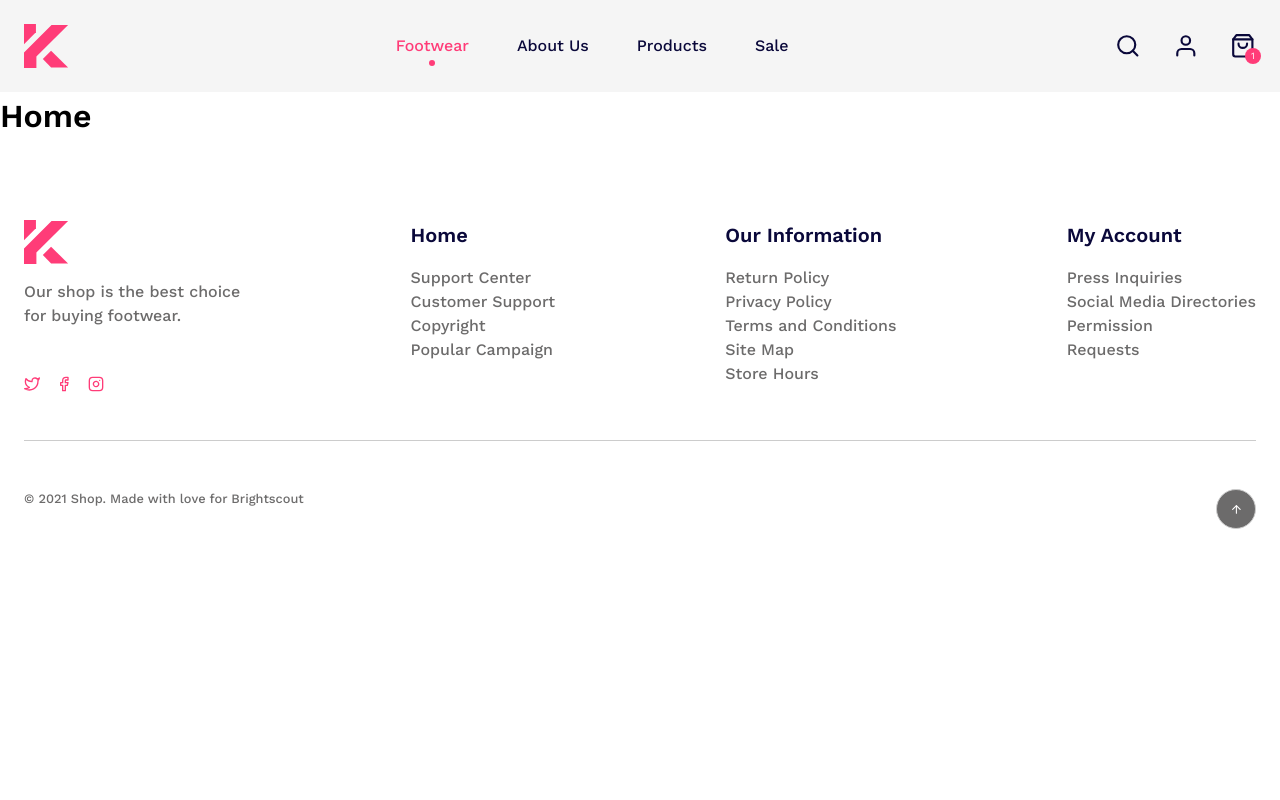
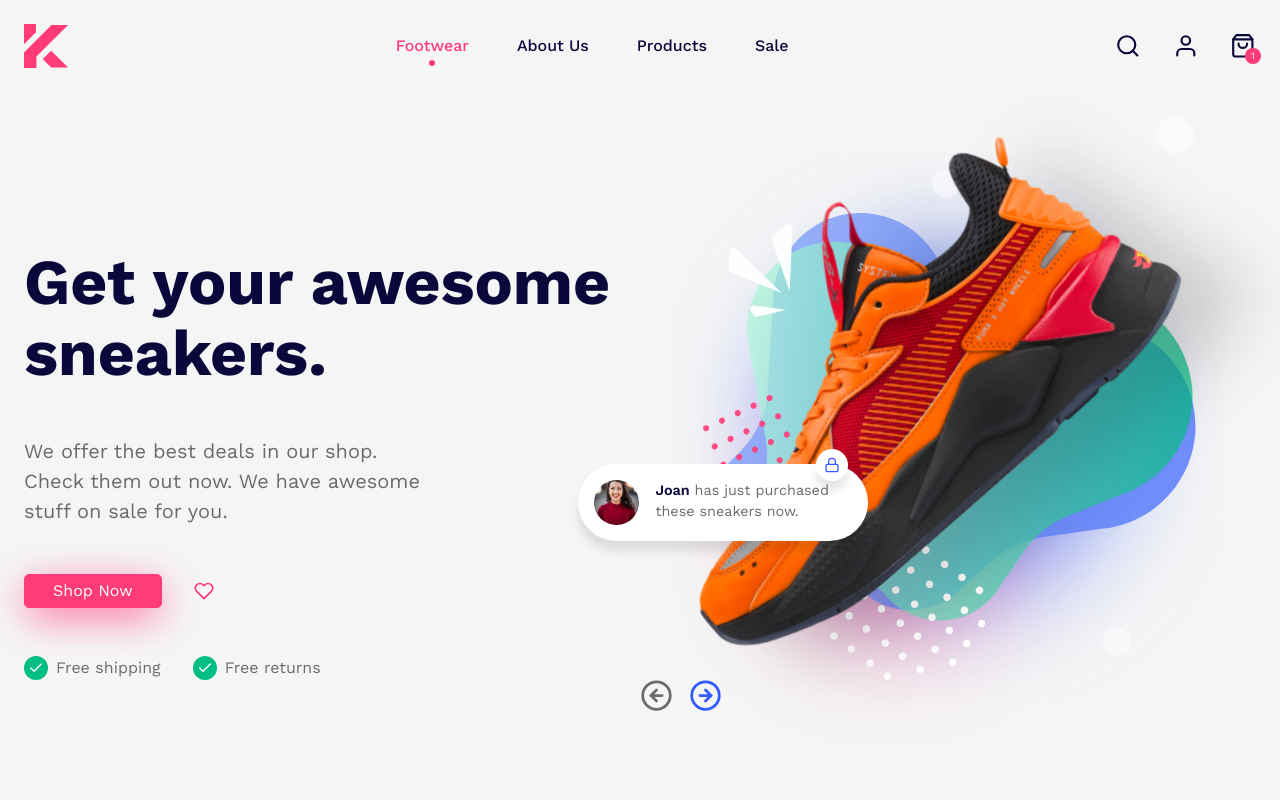
Before and after one commit to yuksak/cra-test-case, a React (Create React App) app: page / in a window 1280 px wide. Shown: the top 800 px of the page. Built offline with nearby package versions, Linux system fonts and the light colour scheme.

Commit message:
feat: add intro section of footwear page

```diff
--- a/src/App.jsx
+++ b/src/App.jsx
@@ -2,6 +2,7 @@ import React from "react";
 import { Route, Routes } from "react-router-dom";
 import Footer from "./components/footer";
 import Header from "./components/header";
+import FootWearPage from "./pages/FootWearPage";
 
 const App = () => {
   return (
@@ -12,7 +13,7 @@ const App = () => {
           path="*"
           element={<h1>404 Error. Could not find such page!</h1>}
         />
-        <Route path="/" element={<h1>Home</h1>} />
+        <Route path="/" element={<FootWearPage />} />
         <Route path="/about-us" element={<h1>About Us</h1>} />
         <Route path="/products" element={<h1>Products</h1>} />
         <Route path="/sale" element={<h1>Sale</h1>} />
--- /dev/null
+++ b/src/components/intro/index.jsx
@@ -0,0 +1,90 @@
+import React from "react";
+
+import styles from "./index.module.scss";
+
+import {
+  FiHeart,
+  FiCheck,
+  FiLock,
+  FiArrowLeftCircle,
+  FiArrowRightCircle,
+} from "react-icons/fi";
+
+import blink from "../../images/decorations/blink.svg";
+import whiteDots from "../../images/decorations/white-dots.svg";
+import threeDots from "../../images/decorations/three-big-dots.svg";
+import gradientShadow from "../../images/decorations/gradient-shadow.svg";
+import pinkDots from "../../images/decorations/pink-dots.svg";
+import shapeFront from "../../images/decorations/shape-1.svg";
+import shapeBack from "../../images/decorations/shape-2.svg";
+import sneaker from "../../images/sneakers/sneaker-1.svg";
+import userPic from "../../images/pics/user-pic.svg";
+
+const Intro = () => {
+  return (
+    <div className={styles.intro}>
+      <div className="wrapper">
+        <div className={styles.intro__block}>
+          <div className={styles.intro__info}>
+            <h2 className={styles.intro__title}>Get your awesome sneakers.</h2>
+            <p className={styles.intro__text}>
+              We offer the best deals in our shop. Check them out now. We have
+              awesome stuff on sale for you.
+            </p>
+            <div className={styles.intro__buttons}>
+              <button>Shop Now</button>
+              <button>
+                <FiHeart />
+              </button>
+            </div>
+            <div className={styles.intro__options}>
+              <p>
+                <span>
+                  <FiCheck />
+                </span>
+                Free shipping
+              </p>
+              <p>
+                <span>
+                  <FiCheck />
+                </span>
+                Free returns
+              </p>
+            </div>
+          </div>
+          <div className={styles.intro__illustration}>
+            <img src={gradientShadow} alt="gradientShadow" />
+            <img src={shapeBack} alt="shapeBack" />
+            <img src={shapeFront} alt="shapeFront" />
+            <img src={pinkDots} alt="pinkDots" />
+            <img src={blink} alt="blink" />
+            <img src={whiteDots} alt="whiteDots" />
+            <img src={threeDots} alt="threeDots" />
+            <img src={sneaker} alt="sneaker" />
+            <div className={styles.intro__message}>
+              <div>
+                <FiLock />
+              </div>
+              <div>
+                <img src={userPic} alt="userPic" />
+                <p>
+                  <span>Joan</span> has just purchased these sneakers now.
+                </p>
+              </div>
+            </div>
+            <div className={styles.intro__sliders}>
+              <button disabled>
+                <FiArrowLeftCircle />
+              </button>
+              <button>
+                <FiArrowRightCircle />
+              </button>
+            </div>
+          </div>
+        </div>
+      </div>
+    </div>
+  );
+};
+
+export default Intro;
--- /dev/null
+++ b/src/components/intro/index.module.scss
@@ -0,0 +1,339 @@
+@use "../../styles/variables.scss" as var;
+
+.intro {
+  background-color: var.$secondary-bg-color;
+  overflow: hidden;
+
+  &__block {
+    display: flex;
+    flex-direction: row;
+    justify-content: space-between;
+    align-items: center;
+
+    @include var.phone {
+      flex-direction: column;
+      padding-bottom: 2rem;
+    }
+  }
+
+  &__info {
+    flex: 1;
+    display: flex;
+    flex-direction: column;
+    gap: 3rem;
+
+    @include var.phone {
+      text-align: center;
+      gap: 2rem;
+    }
+  }
+
+  &__title {
+    font-size: 4rem;
+    font-weight: 700;
+    line-height: 1.1;
+    color: var.$primary-text-color;
+
+    @include var.tablet {
+      font-size: 3rem;
+    }
+
+    @include var.phone {
+      font-size: 2rem;
+    }
+  }
+
+  &__text {
+    font-size: 1.25rem;
+    width: 65%;
+    font-weight: medium;
+    color: var.$secondary-text-color;
+
+    @include var.tablet {
+      width: 85%;
+    }
+
+    @include var.phone {
+      font-size: 1rem;
+      width: 90%;
+    }
+  }
+
+  &__buttons {
+    display: flex;
+    gap: 2rem;
+
+    @include var.phone {
+      justify-content: center;
+    }
+
+    & button {
+      border: none;
+
+      &:first-child {
+        border: 1px solid var.$tertiary-text-color;
+        border-radius: 5px;
+        padding: 0.25rem 1.75rem;
+        font-size: 1rem;
+        color: #ffffff;
+        background-color: var.$tertiary-text-color;
+        box-shadow: rgba(var.$tertiary-text-color, 1) 0px 10px 40px -5px;
+        cursor: pointer;
+        transition: all 0.5s;
+
+        @include var.phone {
+          padding: 0.25rem 1rem;
+        }
+
+        &:hover {
+          border-color: #ffffff;
+          background-color: #ffffff;
+          color: var.$tertiary-text-color;
+        }
+      }
+
+      &:last-child {
+        background: transparent;
+        cursor: pointer;
+        & svg {
+          width: 20px;
+          height: 20px;
+          color: var.$tertiary-text-color;
+        }
+      }
+    }
+  }
+
+  &__options {
+    display: flex;
+    flex-direction: row;
+    gap: 2rem;
+
+    @include var.phone {
+      flex-direction: column;
+      align-content: center;
+      margin: 0 auto;
+      gap: 1rem;
+    }
+
+    & p {
+      display: flex;
+      color: var.$secondary-text-color;
+      align-items: center;
+
+      & span {
+        width: 24px;
+        height: 24px;
+        border-radius: 50%;
+        color: #ffffff;
+        background-color: #02be83;
+        display: flex;
+        justify-content: center;
+        align-items: center;
+        margin-right: 0.5rem;
+      }
+    }
+  }
+
+  &__illustration {
+    position: relative;
+    display: flex;
+    flex-direction: column;
+    flex: 1;
+
+    @include var.phone {
+      position: relative;
+      display: flex;
+      flex-direction: column;
+      margin-top: 5rem;
+    }
+
+    & > * {
+      position: absolute;
+    }
+    & > :nth-child(1) {
+      transform: scale(0.9);
+      position: relative;
+    }
+
+    & > :nth-child(2) {
+      top: 14%;
+      left: 11%;
+
+      @include var.tablet {
+        transform: scale(0.8);
+        top: 25%;
+        left: 0;
+      }
+
+      @include var.phone {
+        top: 0;
+        left: 0;
+      }
+    }
+    & > :nth-child(3) {
+      top: 18%;
+      left: 15%;
+
+      @include var.tablet {
+        transform: scale(0.8);
+        top: 28%;
+        left: 5%;
+      }
+
+      @include var.phone {
+        top: 0;
+        left: 0;
+      }
+    }
+    & > :nth-child(4) {
+      top: 40%;
+      left: 10%;
+
+      @include var.phone {
+        transform: scale(0.4);
+        top: 100px;
+        left: 0;
+      }
+    }
+    & > :nth-child(5) {
+      top: 15%;
+      left: 13%;
+
+      @include var.tablet {
+        transform: scale(0.8);
+        top: 30%;
+        left: 15%;
+      }
+
+      @include var.phone {
+        transform: scale(0.6);
+        top: 0;
+        left: 0;
+      }
+    }
+    & > :nth-child(6) {
+      top: 60%;
+      left: 30%;
+
+      @include var.tablet {
+        transform: scale(0.5);
+      }
+
+      @include var.phone {
+        transform: scale(0.7);
+        top: 0;
+        left: 150px;
+      }
+    }
+    & > :nth-child(7) {
+      top: 0;
+      right: 10%;
+
+      @include var.tablet {
+        transform: scale(0.8);
+        top: 10%;
+      }
+
+      @include var.phone {
+        transform: scale(0.5);
+        top: -50px;
+        right: 0;
+      }
+    }
+
+    & > :nth-child(8) {
+      transform: scale(1.5);
+      top: -5%;
+
+      @include var.tablet {
+        top: 10%;
+      }
+
+      @include var.phone {
+        transform: scale(1.5);
+        top: -50px;
+        left: 0;
+      }
+    }
+  }
+
+  &__message {
+    position: absolute;
+    top: 50%;
+    left: -10%;
+    max-width: 290px;
+
+    @include var.tablet {
+      transform: scale(0.8);
+
+      top: 60%;
+      left: 0;
+    }
+
+    @include var.phone {
+      top: 125px;
+    }
+
+    & > div:first-child {
+      position: absolute;
+      top: -15px;
+      right: 20px;
+      padding: 0.5rem;
+      color: #315bff;
+      background-color: var.$primary-bg-color;
+      border-radius: 50%;
+      box-shadow: rgba(0, 0, 0, 0.1) 0px 10px 10px;
+    }
+
+    & > div:last-child {
+      border-radius: 50px;
+      overflow: hidden;
+      display: flex;
+      gap: 1rem;
+      padding: 1rem;
+      font-size: 0.9rem;
+      color: var.$secondary-text-color;
+      background-color: var.$primary-bg-color;
+      box-shadow: rgba(0, 0, 0, 0.1) 0px 10px 10px;
+
+      & p span {
+        font-weight: 600;
+        color: var.$primary-text-color;
+      }
+    }
+  }
+
+  &__sliders {
+    display: flex;
+    position: relative;
+    bottom: 100px;
+    gap: 1rem;
+
+    @include var.tablet {
+      bottom: 0;
+      justify-content: center;
+    }
+
+    @include var.phone {
+      position: relative;
+      justify-content: center;
+    }
+
+    & > button {
+      border: none;
+      color: #315bff;
+      background: none;
+      cursor: pointer;
+
+      &:disabled {
+        color: var.$secondary-text-color;
+      }
+
+      & > svg {
+        width: 33px;
+        height: 33px;
+      }
+    }
+  }
+}
--- /dev/null
+++ b/src/pages/FootWearPage.jsx
@@ -0,0 +1,12 @@
+import React from "react";
+import Intro from "../components/intro";
+
+const FootWearPage = () => {
+  return (
+    <div>
+      <Intro />
+    </div>
+  );
+};
+
+export default FootWearPage;
--- a/src/styles/globals.scss
+++ b/src/styles/globals.scss
@@ -1,4 +1,10 @@
-@import url("https://fonts.googleapis.com/css2?family=Work+Sans:wght@300;400;500;600&display=swap");
+@import url("https://fonts.googleapis.com/css2?family=Work+Sans:wght@300;400;500;600;700&display=swap");
+
+.wrapper {
+  max-width: 1440px;
+  margin: 0 auto;
+  padding: 1.5rem;
+}
 
 *,
 *::before,
```
Also changed, not shown: src/images/decorations/blink.svg, src/images/decorations/pink-dots.svg.
